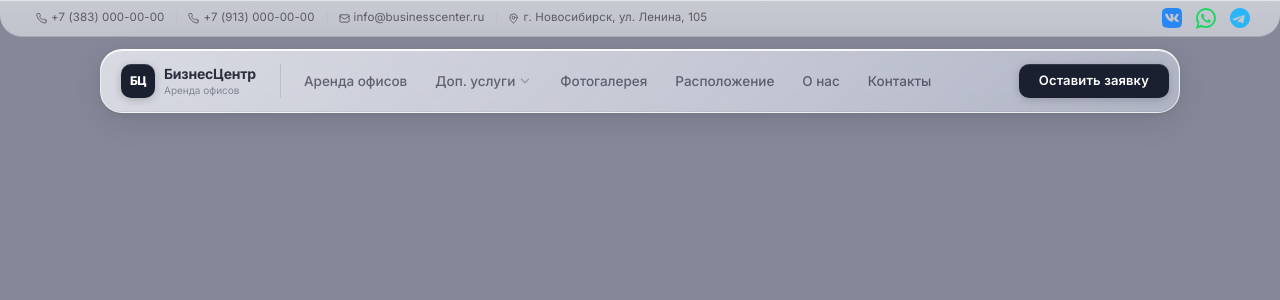
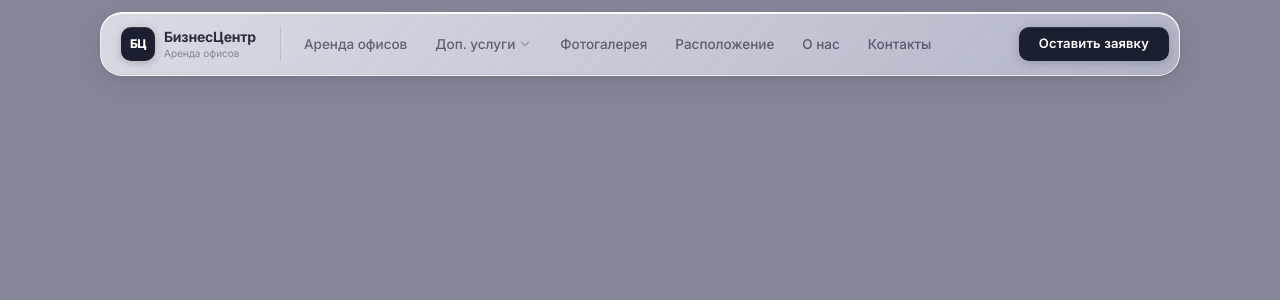
Before and after one commit to GANSGX/business-center-commercial-office, a Next.js app: page / in a window 1280 px wide. Shown: the top 300 px of the page. Built offline with nearby package versions, Linux system fonts and the light colour scheme.

Commit message:
chore: временно скрыть TopBar из layout (для тестирования хедера без него)

```diff
--- a/src/app/(public)/layout.tsx
+++ b/src/app/(public)/layout.tsx
@@ -1,4 +1,4 @@
-import { TopBar } from '@/widgets/top-bar'
+// import { TopBar } from '@/widgets/top-bar' // временно скрыт
 import { Header } from '@/widgets/header'
 import styles from './layout.module.css'
 
@@ -25,7 +25,7 @@ const mockServices = [
 export default function PublicLayout({ children }: { children: React.ReactNode }) {
   return (
     <div className={styles.page}>
-      <TopBar {...mockSettings} />
+      {/* <TopBar {...mockSettings} /> временно скрыт */}
       <Header services={mockServices} />
       <main>{children}</main>
     </div>
```
